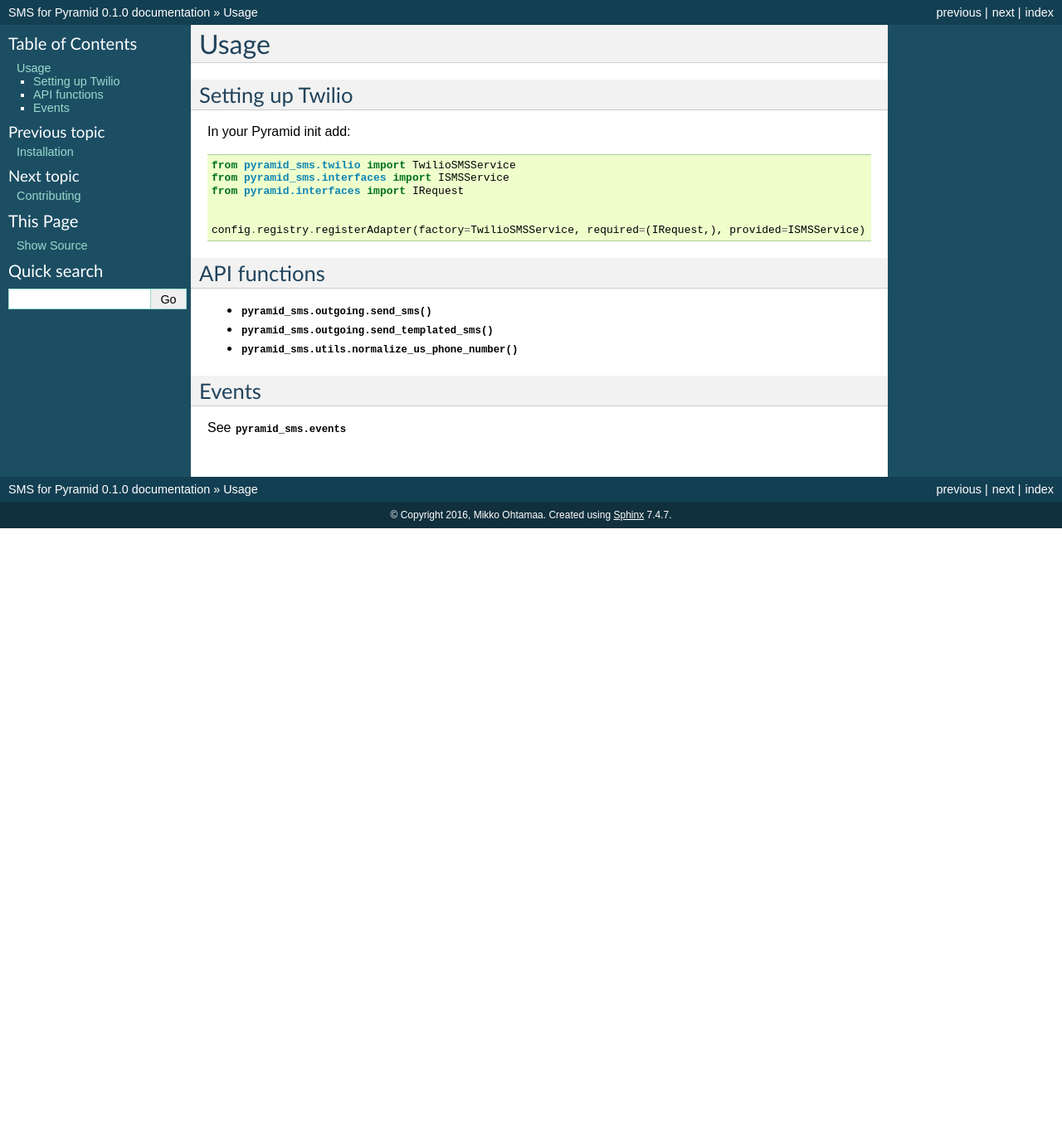
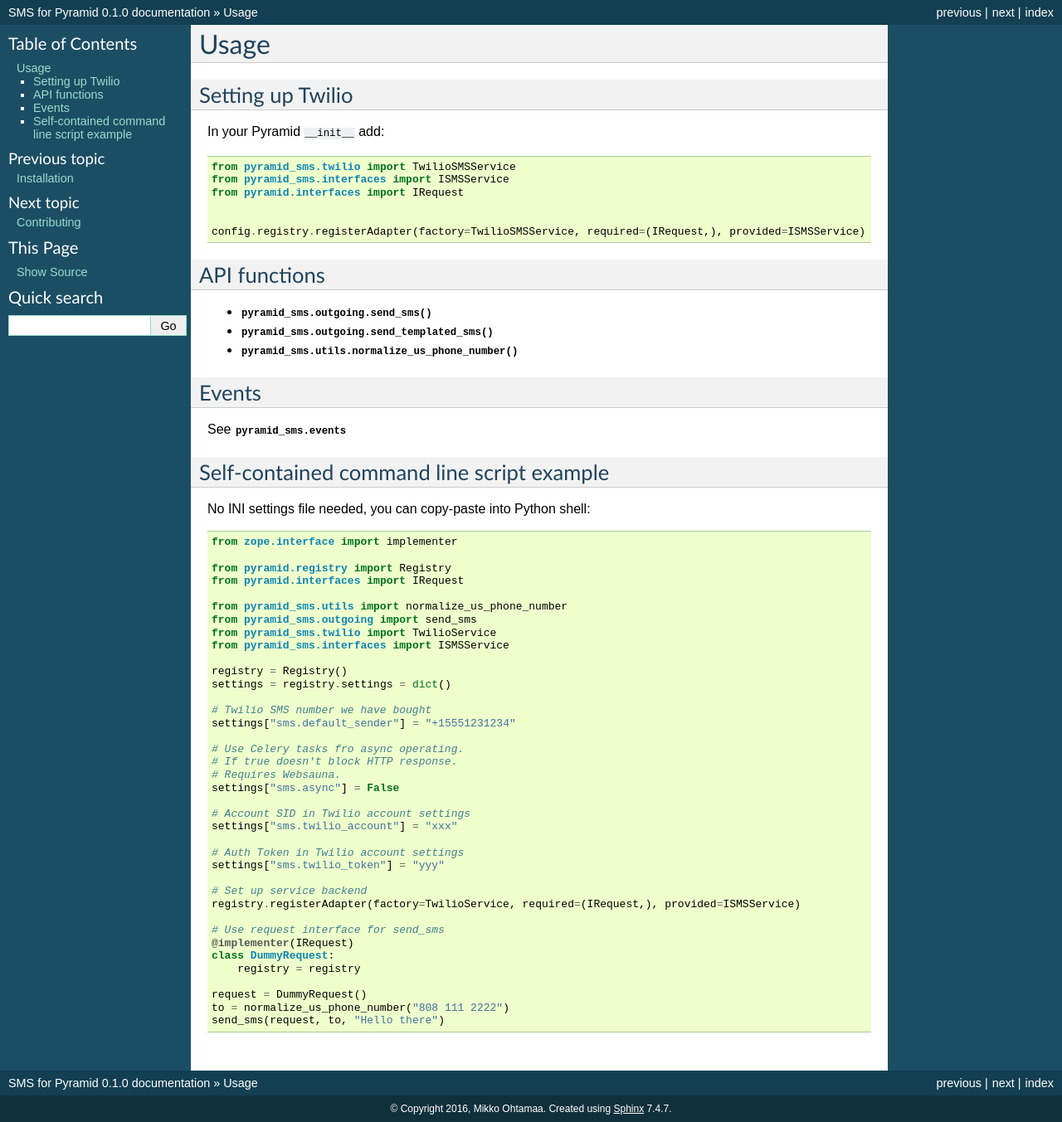
Before and after one commit to websauna/pyramid_sms, a Sphinx documentation site: the page built from docs/usage.rst, in a window 1280 px wide. Shown: the whole page at 83% size. Built offline with Sphinx 7.4.7, drawn with Linux system fonts in a browser that asks for light colours; the version number is read from the project's files by our own code; before the commit the page ends 900 px from its top, so only the background shows below that.

Commit message:
Adding documentation.

```diff
--- a/docs/usage.rst
+++ b/docs/usage.rst
@@ -5,7 +5,7 @@ Usage
 Setting up Twilio
 -----------------
 
-In your Pyramid init add:
+In your Pyramid ``__init__`` add:
 
 .. code-block:: python
 
@@ -29,3 +29,50 @@ Events
 ------
 
 See :py:mod:`pyramid_sms.events`
+
+
+Self-contained command line script example
+------------------------------------------
+
+No INI settings file needed, you can copy-paste into Python shell:
+
+.. code-block::
+
+    from zope.interface import implementer
+
+    from pyramid.registry import Registry
+    from pyramid.interfaces import IRequest
+
+    from pyramid_sms.utils import normalize_us_phone_number
+    from pyramid_sms.outgoing import send_sms
+    from pyramid_sms.twilio import TwilioService
+    from pyramid_sms.interfaces import ISMSService
+
+    registry = Registry()
+    settings = registry.settings = dict()
+
+    # Twilio SMS number we have bought
+    settings["sms.default_sender"] = "+15551231234"
+
+    # Use Celery tasks fro async operating.
+    # If true doesn't block HTTP response.
+    # Requires Websauna.
+    settings["sms.async"] = False
+
+    # Account SID in Twilio account settings
+    settings["sms.twilio_account"] = "xxx"
+
+    # Auth Token in Twilio account settings
+    settings["sms.twilio_token"] = "yyy"
+
+    # Set up service backend
+    registry.registerAdapter(factory=TwilioService, required=(IRequest,), provided=ISMSService)
+
+    # Use request interface for send_sms
+    @implementer(IRequest)
+    class DummyRequest:
+        registry = registry
+
+    request = DummyRequest()
+    to = normalize_us_phone_number("808 111 2222")
+    send_sms(request, to, "Hello there")
```
Also changed, not shown: docs/installation.rst (+24 -0 lines), 2 other files.
